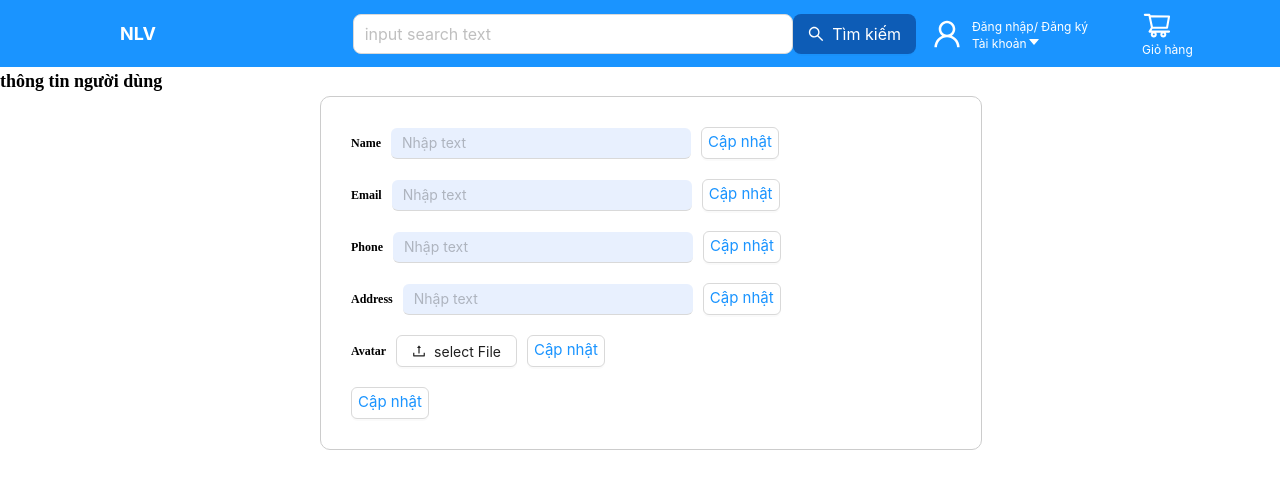
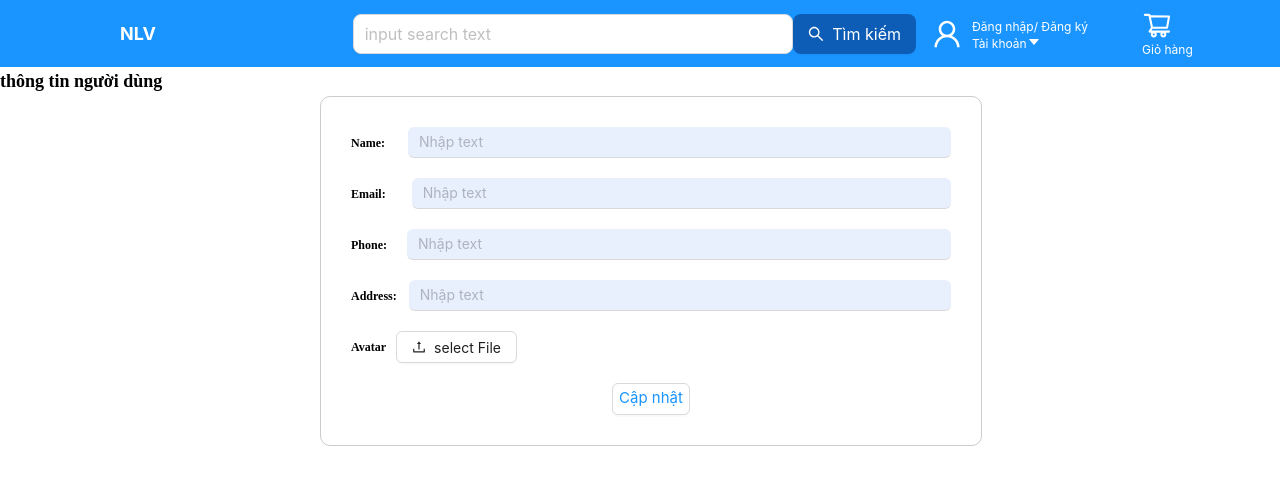
Before and after one commit to NlVu310/mern, a React (Create React App) app: page /profile-user in a window 1280 px wide. Shown: the top 488 px of the page. Built offline with nearby package versions, Linux system fonts and the light colour scheme.

Commit message:
commit vid 56

```diff
--- a/src/components/MessageComponent/MessageComponent.jsx
+++ b/src/components/MessageComponent/MessageComponent.jsx
@@ -5,11 +5,11 @@ const success = (mes = 'Success') => {
 }
 
 const error = (mes = 'Error') => {
-    message.success(mes);
+    message.error(mes);
 }
 
 const warning = (mes = 'Warning') => {
-    message.success(mes);
+    message.warning(mes);
 }
 
 export { success, error, warning }
--- a/src/pages/OrderPage/OrderPage.jsx
+++ b/src/pages/OrderPage/OrderPage.jsx
@@ -10,6 +10,13 @@ import { Form } from 'antd'
 import { WrapperInputNumber } from '../../components/ProductDetailsComponent/style'
 import { decreaseAmount, increaseAmount, removeAllOrderProduct, removeOrderProduct, selectedOrder } from '../../redux/slides/orderSlide'
 import { convertPrice } from '../../utils'
+import * as UserService from '../../services/UserService'
+import { useMutationHooks } from '../../hooks/useMutationHook'
+import LoadingComponent from '../../components/LoadingComponent/LoadingComponent'
+import * as message from '../../components/MessageComponent/MessageComponent'
+import { updateUser } from '../../redux/slides/userSlide'
+
+
 
 const OrderPage = () => {
     const order = useSelector((state) => state.order)
@@ -24,6 +31,16 @@ const OrderPage = () => {
         address: '',
         city: ''
     })
+
+    const mutationUpdate = useMutationHooks(
+        (data) => {
+            const { id,
+                token,
+                ...rests } = data
+            const res = UserService.updateUser(id, { ...rests }, token)
+            return res
+        }
+    )
     const onChange = (e) => {
         if (listChecked.includes(e.target.value)) {
             const newListChecked = listChecked.filter((item) => item !== e.target.value)
@@ -37,7 +54,6 @@ const OrderPage = () => {
         const result = order?.orderItemsSlected?.reduce((total, cur) => {
             return total + ((cur.price * cur.amount))
         }, 0)
-        console.log('result', result)
         return result
     }, [order])
 
@@ -109,23 +125,61 @@ const OrderPage = () => {
     }
 
     const handleAddCard = () => {
-        console.log('user ', user)
-        if (!user?.phone || !user?.address || !user?.name || !user?.city) {
+        if (!order?.orderItemsSlected?.length) {
+            message.error('Vui lòng chọn sản phẩm')
+        }
+        else if (!user?.phone || !user?.address || !user?.name || !user?.city) {
             setIsOpenModalUpdateInfo(true)
+        }
+        console.log('user', user)
+    }
+
+    const handleCancelUpdate = () => {
+        setStateUserDetails({
+            name: '',
+            phone: '',
+            city: '',
+            address: '',
+        })
+        form.resetFields()
+        setIsOpenModalUpdateInfo(false)
+    }
+    const handleUpdateInforUser = () => {
+        const { name, address, city, phone } = stateUserDetails
+        if (name && address && city && phone) {
+            mutationUpdate.mutate({ id: user?.id, token: user?.access_token, ...stateUserDetails }, {
+                onSuccess: () => {
+                    // dispatch(updateUser({ name, address, city, phone }))
+                    setIsOpenModalUpdateInfo(false)
+                },
+                // onSettled: () => {
+                //     stateUserDetails.refetch()
+                // }
+            })
         }
     }
 
-    const handleCancelUpdate = () => {
-        setIsOpenModalUpdateInfo(false)
-    }
-    const handleUpdateInforUser = () => {
-        console.log('stateuser', stateUserDetails)
-    }
-
+    const { isLoading, data } = mutationUpdate
 
     useEffect(() => {
         dispatch(selectedOrder({ listChecked }))
     }, [listChecked])
+
+
+    useEffect(() => {
+        form.setFieldsValue(stateUserDetails)
+    }, [form, stateUserDetails])
+
+    useEffect(() => {
+        if (isOpenModalUpdateInfo) {
+            setStateUserDetails({
+                city: user?.city,
+                name: user?.name,
+                address: user?.address,
+                phone: user?.phone
+            })
+        }
+    }, [isOpenModalUpdateInfo])
 
     return (
         <div style={{ background: '#f5f5fa', with: '100%', height: '100vh' }}>
@@ -238,7 +292,7 @@ const OrderPage = () => {
                 </div>
             </div>
             <ModalComponent title="Cập nhật thông tin giao hàng" open={isOpenModalUpdateInfo} onCancel={handleCancelUpdate} onOk={handleUpdateInforUser}>
-                {/* <Loading isLoading={isLoading}> */}
+                <LoadingComponent isLoading={isLoading}>
                     <Form
                         name="basic"
                         labelCol={{ span: 4 }}
@@ -277,7 +331,7 @@ const OrderPage = () => {
                             <InputComponent value={stateUserDetails.address} onChange={handleOnchangeDetails} name="address" />
                         </Form.Item>
                     </Form>
-                {/* </Loading> */}
+                </LoadingComponent>
             </ModalComponent>
         </div>
     )
--- a/src/pages/ProfilePage/ProfilePage.jsx
+++ b/src/pages/ProfilePage/ProfilePage.jsx
@@ -74,6 +74,7 @@ const ProfilePage = () => {
     const handleUpdate = () => {
         mutation.mutate({ id: user?.id, email, name, phone, avatar, address, access_token: user?.access_token })
         //truyền data vào trong mutation
+        console.log('user', user)
     }
 
 
@@ -89,64 +90,64 @@ const ProfilePage = () => {
             <LoadingComponent isLoading={isLoading}>
                 <WrapperContentProfile>
                     <WrapperInput>
-                        <WrapperLabel htmlFor='name'> Name </WrapperLabel>
+                        <WrapperLabel htmlFor='name'> Name: </WrapperLabel>
                         <InputForm
                             id='name'
-                            style={{ width: '300px' }}
+                            style={{ marginLeft: '13px', width: '600px' }}
                             value={name} onChange={handleOnchangeName}
                         />
-                        <ButtonComponent
+                        {/* <ButtonComponent
                             onClick={handleUpdate}
                             size={40}
                             textbutton={'Cập nhật'}
                             styleTextButton={{ color: 'rgb(26, 148, 255)' }}
                             styleButton={{ color: 'rgb(26, 148, 255)', width: 'fit-content', padding: '2px 6px 6px', fontSize: '15px' }}>
-                        </ButtonComponent>
+                        </ButtonComponent> */}
                     </WrapperInput>
                     <WrapperInput>
-                        <WrapperLabel htmlFor='email'>Email </WrapperLabel>
+                        <WrapperLabel htmlFor='email'>Email: </WrapperLabel>
                         <InputForm
                             id='email'
-                            style={{ width: '300px' }}
+                            style={{ marginLeft: '16px', width: '600px' }}
                             value={email} onChange={handleOnchangeEmail}
                         />
-                        <ButtonComponent
+                        {/* <ButtonComponent
                             onClick={handleUpdate}
                             size={40}
                             textbutton={'Cập nhật'}
                             styleTextButton={{ color: 'rgb(26, 148, 255)' }}
                             styleButton={{ color: 'rgb(26, 148, 255)', width: 'fit-content', padding: '2px 6px 6px', fontSize: '15px' }}>
-                        </ButtonComponent>
+                        </ButtonComponent> */}
                     </WrapperInput>
                     <WrapperInput>
-                        <WrapperLabel htmlFor='phone'>Phone </WrapperLabel>
+                        <WrapperLabel htmlFor='phone'>Phone: </WrapperLabel>
                         <InputForm
                             id='phone'
-                            style={{ width: '300px' }}
+                            style={{ marginLeft: '10px', width: '600px' }}
                             value={phone} onChange={handleOnchangePhone}
                         />
-                        <ButtonComponent
+                        {/* <ButtonComponent
                             onClick={handleUpdate}
                             size={40}
                             textbutton={'Cập nhật'}
                             styleTextButton={{ color: 'rgb(26, 148, 255)' }}
                             styleButton={{ color: 'rgb(26, 148, 255)', width: 'fit-content', padding: '2px 6px 6px', fontSize: '15px' }}>
-                        </ButtonComponent>
+                        </ButtonComponent> */}
                     </WrapperInput>
                     <WrapperInput>
-                        <WrapperLabel htmlFor='address'>Address </WrapperLabel>
+                        <WrapperLabel htmlFor='address'>Address: </WrapperLabel>
                         <InputForm
                             id='address'
-                            style={{ width: '290px' }}
+                            style={{ marginLeft: '2px', width: '600px' }}
                             value={address} onChange={handleOnchangeAddress}
                         />
-                        <ButtonComponent
+                        {/* <ButtonComponent
                             onClick={handleUpdate}
                             size={40}
                             textbutton={'Cập nhật'}
                             styleTextButton={{ color: 'rgb(26, 148, 255)' }}
                             styleButton={{ color: 'rgb(26, 148, 255)', width: 'fit-content', padding: '2px 6px 6px', fontSize: '15px' }}>
-                        </ButtonComponent>
+                        </ButtonComponent> */}
                     </WrapperInput>
                     <WrapperInput>
                         <WrapperLabel htmlFor='avatar'>Avatar </WrapperLabel>
@@ -161,15 +162,15 @@ const ProfilePage = () => {
                                 objectFit: 'cover'
                             }} alt='avatar' />
                         )}
-                        <ButtonComponent
+                        {/* <ButtonComponent
                             onClick={handleUpdate}
                             size={40}
                             textbutton={'Cập nhật'}
                             styleTextButton={{ color: 'rgb(26, 148, 255)' }}
-                            styleButton={{ color: 'rgb(26, 148, 255)', width: 'fit-content', padding: '2px 6px 6px', fontSize: '15px' }}>
-                        </ButtonComponent>
+                            styleButton={{ color: 'rgb(26, 148, 255)', width: 'fit-content', marginLeft: '20px', padding: '2px 10px 6px', fontSize: '15px' }}>
+                        </ButtonComponent> */}
                     </WrapperInput>
-                    <WrapperInput>
+                    <div style={{ display: 'flex', margin: 'auto' }}>
                         <ButtonComponent
                             onClick={handleUpdate}
                             size={40}
@@ -177,7 +178,7 @@ const ProfilePage = () => {
                             styleTextButton={{ color: 'rgb(26, 148, 255)' }}
                             styleButton={{ color: 'rgb(26, 148, 255)', padding: '2px 6px 6px', fontSize: '15px' }}>
                         </ButtonComponent>
-                    </WrapperInput>
+                    </div>
                 </WrapperContentProfile>
             </LoadingComponent>
         </div >
```
Lines whose indentation alone changed are shown as unchanged.
